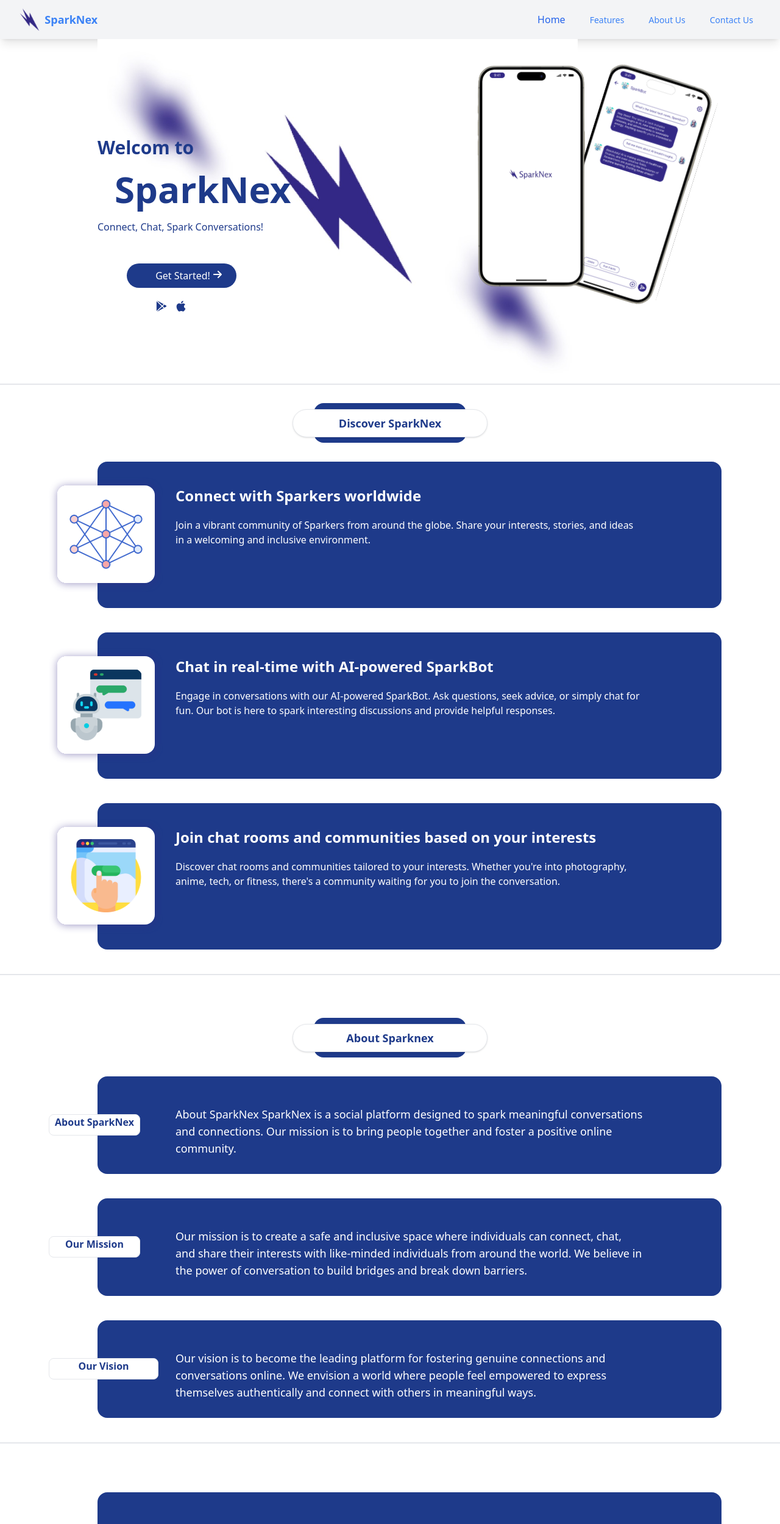
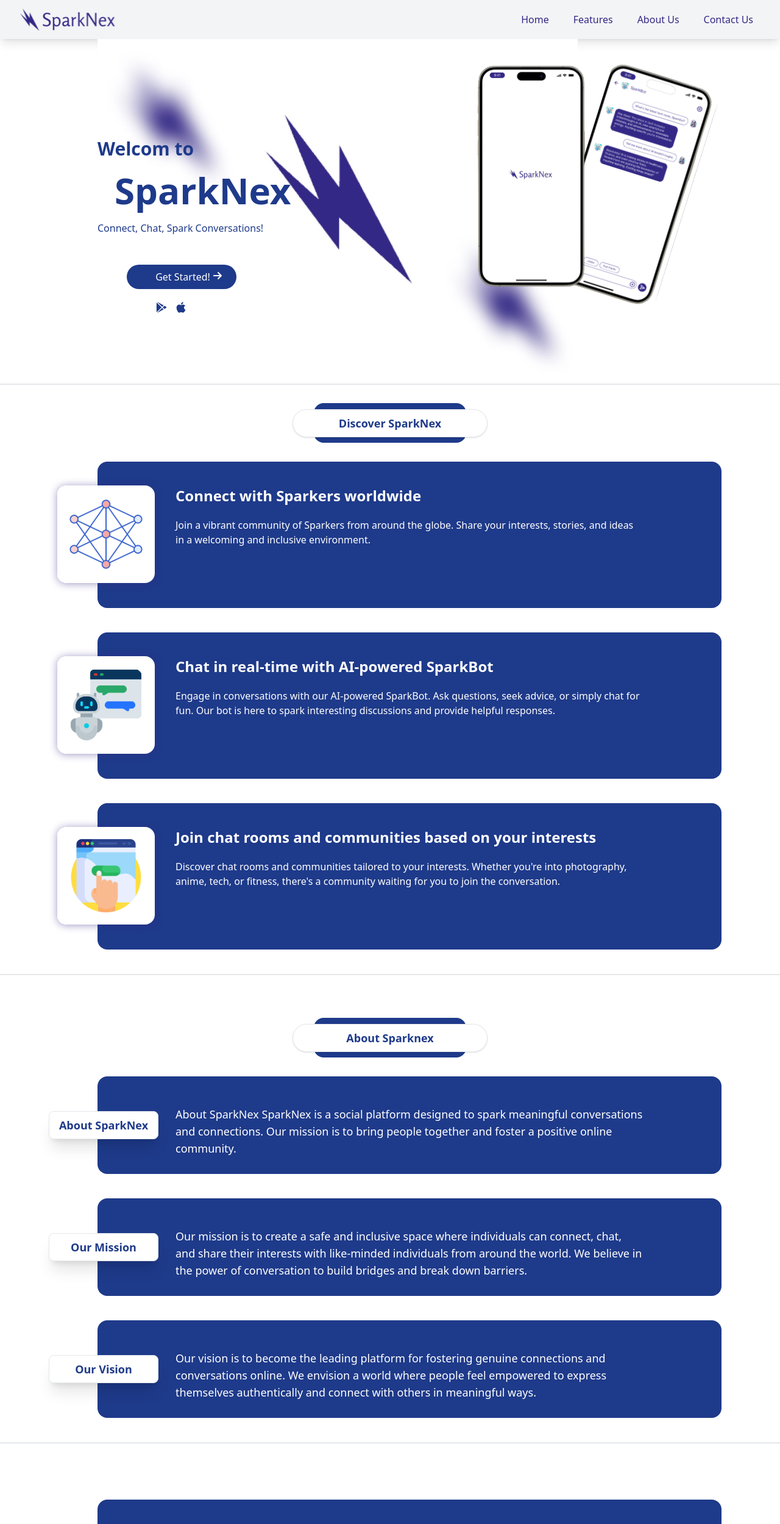
Before and after one commit to pankaj-singhh/R-Sparknex, a React (Create React App) app: page / in a window 1280 px wide. Shown: the top 2499 px of the page at 61% size. Built offline with nearby package versions, Linux system fonts and the light colour scheme.

Commit message:
Your commit message here

```diff
--- a/src/adminpage/DashboardLayout.jsx
+++ b/src/adminpage/DashboardLayout.jsx
@@ -7,6 +7,7 @@ import { LuTicket } from "react-icons/lu";
 
 import admndshbrdimg1 from "../assets/admndshbrdimg1.svg";
 import logo from "../assets/Logo.svg";
+import sparknexlogo from "../assets/sparknexlogo.svg"
 import adminwlcmscreenimg from "../assets/adminwlcmscreenimg.svg";
 import adminimg from "../assets/adminimg.svg";
 import adminNotfctnimg from "../assets/adminNotfctnimg.svg";
@@ -178,10 +179,8 @@ const[tickettxt,setTicketTxt]=useState(false);
               <div>
                 <div className="flex mt-8">
                   <div className="flex-shrink-0 flex items-center">
-                    <img className=" h-10 w-auto" src={logo} alt="Logo" />
-                    <span className="text-blue-500 ml-2 lg:text-lg font-semibold">
-                      SparkNex
-                    </span>
+                    <img className=" h-10 w-auto" src={sparknexlogo} alt="SparknexLogo" />
+
                   </div>
                 </div>
               </div>
--- a/src/adminpage/Notification.jsx
+++ b/src/adminpage/Notification.jsx
@@ -18,9 +18,9 @@ const Notification = ({setShowNotification}) => {
   return (
 
     <div className=" fixed inset-0 flex items-center justify-center ">
-      <div className=" bg-white rounded-xl   border-2 pl-5 pr-5 pb-2 pt-3 shadow-lg">
+      <div className=" bg-white rounded-xl   border-2 pl-5 pr-5 pb-2 pt-8 shadow-lg">
       <div className=" mb-1 flex">
-          <h1 className="text-xl lg:text-2xl  font-md text-blue-900 ">
+          <h1 className="text-xl lg:text-2xl  font-bold text-blue-900 ">
           Notification Inbox
           </h1>
           <button
@@ -30,7 +30,7 @@ const Notification = ({setShowNotification}) => {
             <GrClose />
           </button>
         </div>
-        <div className="text-gray-500 font-semibold text-sm">
+        <div className="text-gray-500 font-bold text-sm py-3">
             <p>You have new notifications. Stay up to date with the latest updates and alerts.</p>
         </div>
         <div className="mt-2 flex bg-gray-100 rounded-xl py-2 px-2">
--- a/src/components/MenuBar.jsx
+++ b/src/components/MenuBar.jsx
@@ -45,9 +45,9 @@ const MenuBar = ({ setUserManagement, setuUploadBlogs,setFeedbacks,setDashbrdTxt
    navigate("/settingsmainpage")
  }
   return (
-    <div className="w-[58vw] border-2 lg:w-[20vw] pt-5 bg-white rounded-xl">
+    <div className="w-[58vw] border-2 lg:w-[20vw] pt-5 pl-7 bg-white rounded-xl">
       {/**menu */}
-      <div className="border-2 border-gray-400 bg-white w-[50vw] lg:w-[18vw] ml-2 rounded-xl">
+      <div className="border  bg-white w-[50vw] lg:w-[15vw]  rounded-xl shadow-md pl-2 pt-2">
 
         {/**Usermanagement */}
         <div to="/user-management" className="flex mt-1 text-blue-900">
--- a/src/components/Navbar.jsx
+++ b/src/components/Navbar.jsx
@@ -1,5 +1,6 @@
 import React, { useState } from "react";
 import { NavLink } from "react-router-dom";
+import sparknexlogo from "../assets/sparknexlogo.svg"
 
 const Navbar = () => {
   const [isOpen, setIsOpen] = useState(false);
@@ -9,50 +10,48 @@ const Navbar = () => {
   };
 
   return (
-    <div>
-      <nav className="bg-gray-100 shadow-lg">
+    <div className="">
+      <nav className="bg-gray-100 shadow-lg ">
         <div className="max-w-7xl mx-auto px-4 sm:px-6 lg:px-8">
           <div className="flex justify-between h-16">
             <div className="flex">
               <div className="flex-shrink-0 flex items-center">
                 <img
                   className="block lg:hidden h-10 w-auto"
-                  src="./images/Logo.svg"
+                  src={sparknexlogo}
                   alt="Logo"
                 />
                 <img
                   className="hidden lg:block h-10 w-auto"
-                  src="./images/Logo.svg"
+                  src={sparknexlogo}
                   alt="Logo"
                 />
-                <span className="text-blue-500 ml-2 text-lg font-semibold">
-                  SparkNex
-                </span>
+
               </div>
             </div>
             <div className="hidden md:flex items-center">
               <div className="ml-10 flex items-baseline space-x-4">
                 <NavLink
                   to="/"
-                  className="text-blue-600 hover:bg-gray-700 px-3 py-2 rounded-mtoxt-sm font-medium"
+                  className="text-customIndigo hover:bg-gray-500 px-3 py-2 rounded-sm font-medium"
                 >
                   Home
                 </NavLink>
                 <NavLink
                   to="/features"
-                  className="text-blue-500 hover:bg-gray-700 px-3 py-2 rounded-md text-sm font-medium"
+                  className="text-customIndigo hover:bg-gray-500 px-3 py-2 rounded-sm font-medium"
                 >
                   Features
                 </NavLink>
                 <NavLink
                   to="/aboutus"
-                  className="text-blue-500 hover:bg-gray-700 px-3 py-2 rounded-md text-sm font-medium"
+                  className="text-customIndigo hover:bg-gray-500 px-3 py-2 rounded-md  font-medium"
                 >
                   About Us
                 </NavLink>
                 <NavLink
                   to="/contactus"
-                  className="text-blue-500 hover:bg-gray-700 px-3 py-2 rounded-md text-sm font-medium"
+                  className="text-customIndigo hover:bg-gray-500 px-3 py-2 rounded-md  font-medium"
                 >
                   Contact Us
                 </NavLink>
@@ -61,7 +60,7 @@ const Navbar = () => {
             <div className="md:hidden flex items-center">
               <button
                 onClick={toggleMenu}
-                className="block text-blue-500 hover:text-black focus:text-black focus:outline-none"
+                className="block text-customIndigo hover:text-black focus:text-black focus:outline-none"
               >
                 <svg
                   className="h-6 w-6"
@@ -93,25 +92,25 @@ const Navbar = () => {
           <div className="px-2 pt-2 pb-3 space-y-1 sm:px-3">
             <NavLink
               to="/"
-              className="text-blue-500 block hover:bg-gray-700 px-3 py-2 rounded-md text-base font-medium"
+              className="text-customIndigo block hover:bg-gray-500 px-3 py-2 rounded-md text-base font-medium"
             >
               Home
             </NavLink>
             <NavLink
               to="/features"
-              className="text-blue-500 block hover:bg-gray-700 px-3 py-2 rounded-md text-base font-medium"
+              className="text-blue-customIndigo hover:bg-gray-500 px-3 py-2 rounded-md text-base font-medium"
             >
               Features
             </NavLink>
             <NavLink
               to="/aboutus"
-              className="text-blue-500 block hover:bg-gray-700 px-3 py-2 rounded-md text-base font-medium"
+              className="text-blue-customIndigo hover:bg-gray-500 px-3 py-2 rounded-md text-base font-medium"
             >
               About Us
             </NavLink>
             <NavLink
               to="/contactus"
-              className="text-blue-500 block hover:bg-gray-700 px-3 py-2 rounded-md text-base font-medium"
+              className="text-customIndigo block hover:bg-gray-500 px-3 py-2 rounded-md text-base font-medium"
             >
               Contact Us
             </NavLink>
--- a/src/homepage/AboutSparkNex.jsx
+++ b/src/homepage/AboutSparkNex.jsx
@@ -12,8 +12,8 @@ const AboutSparkNex = () => {
         </div>
       </div>
       <div className=" text-white flex flex-col lg:flex-row justify-center items-center  lg:justify-start lg:ml-20 mt-10">
-        <div className="lg:absolute border w-[150px] h-[35px] text-center bg-white rounded-lg">
-          <p className="text-blue-900 font-bold">About SparkNex</p>
+        <div className="lg:absolute border w-[180px] py-2 px-2 text-center bg-white rounded-lg shadow-xl">
+          <p className="text-blue-900 font-bold text-lg">About SparkNex</p>
         </div>
         <div className="bg-blue-900 w-[80vw] rounded-2xl pt-5 lg:pt-10 lg:static  lg:ml-20 lg:h-[20vh] mt-5 lg:mt-0 text-lg ">
           <p className="w-[75vw] lg:w-[60vw] ml-5 pt-2 pb-5 lg:ml-32">
@@ -25,8 +25,8 @@ const AboutSparkNex = () => {
       </div>
       {/* next Component2*/}
       <div className=" text-white flex flex-col lg:flex-row justify-center items-center  lg:justify-start lg:ml-20 mt-10">
-        <div className="lg:absolute border w-[150px] h-[35px] text-center bg-white rounded-lg">
-          <p className="text-blue-900 font-bold">Our Mission</p>
+        <div className="lg:absolute border w-[180px] py-2 px-2 text-center bg-white rounded-lg shadow-xl">
+          <p className="text-blue-900 font-bold text-lg">Our Mission</p>
         </div>
         <div className="bg-blue-900 w-[80vw] rounded-2xl pt-5 lg:pt-10 lg:static lg:ml-20 lg:h-[20vh] mt-5 lg:mt-0 text-lg">
           <p className="w-[75vw] lg:w-[60vw] ml-5 pt-2 pb-5 lg:ml-32">
@@ -39,8 +39,8 @@ const AboutSparkNex = () => {
       </div>
       {/*next component */}
       <div className=" text-white flex flex-col lg:flex-row justify-center items-center  lg:justify-start lg:ml-20 mt-10">
-        <div className="lg:absolute border w-[180px] h-[35px] bg-white rounded-lg text-center">
-          <p className="text-blue-900 font-bold">Our Vision</p>
+        <div className="lg:absolute border w-[180px] py-2 bg-white rounded-lg text-center shadow-xl">
+          <p className="text-blue-900 font-bold text-lg">Our Vision</p>
         </div>
         <div className="bg-blue-900 w-[80vw] rounded-2xl pt-5 lg:pt-10 lg:static lg:ml-20 lg:h-[20vh] mt-5 lg:mt-0 text-lg">
           <p className="w-[75vw] lg:w-[60vw] ml-5 pt-2 pb-5 lg:ml-32">
--- a/src/homepage/Main.jsx
+++ b/src/homepage/Main.jsx
@@ -15,7 +15,7 @@ const Main = () => {
   return (
     <div>
       <div className=' bg-[url("assets/sparkbgimg.jpg")] bg-contain lg:bg-contain  bg-no-repeat w-[80vw]  ml-10 lg:ml-40  lg:pb-28 '>
-        <div className="lg:flex ">
+        <div className="md:flex md:justify-center md:items-center ">
           {/*for flex internal div */}
           <div className="text pt-24 lg:pt-40">
             <div className="text-xl lg:text-3xl text-blue-900">
--- a/src/homepage/SubscribeSection.jsx
+++ b/src/homepage/SubscribeSection.jsx
@@ -2,14 +2,15 @@ import React from "react";
 import { IoIosArrowRoundForward } from "react-icons/io";
 import { FaFacebook, FaLinkedin } from "react-icons/fa6";
 import { FaTwitter,FaInstagram } from "react-icons/fa6";
+import sparknexlogo from "../assets/sparknexlogo.svg"
 
 const SubscribeSection = () => {
   return (
     <div>
       <div className="lg:flex">
         <div className="flex text-blue-900 ml-5">
-        <img className="font-bold mb-10" src="./images/Logo.svg" alt="" />
-          <p className="font-bold">SparkNex</p>
+        <img className="font-bold mb-10" src={sparknexlogo} alt="" />
+
         </div>
         <div className="flex flex-col lg:flex-row justify-center items-center lg:ml-96  lg:pl-72 ">
           <span className="text-blue-900 text-lg">
--- a/tailwind.config.js
+++ b/tailwind.config.js
@@ -2,7 +2,11 @@
 module.exports = {
   content: ["./src/**/*.{html,js,jsx}"],
   theme: {
-    extend: {},
+    extend: {
+      colors:{
+        customIndigo:'rgb(51, 40, 133)',
+      },
+    },
   },
   plugins: [],
 }
```
Also changed, not shown: src/homepage/Contact.js (+4 -4 lines), src/assets/sparknexlogo.svg (added).
